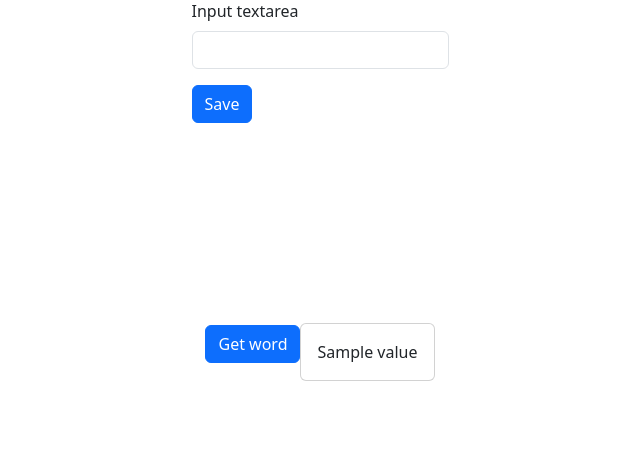
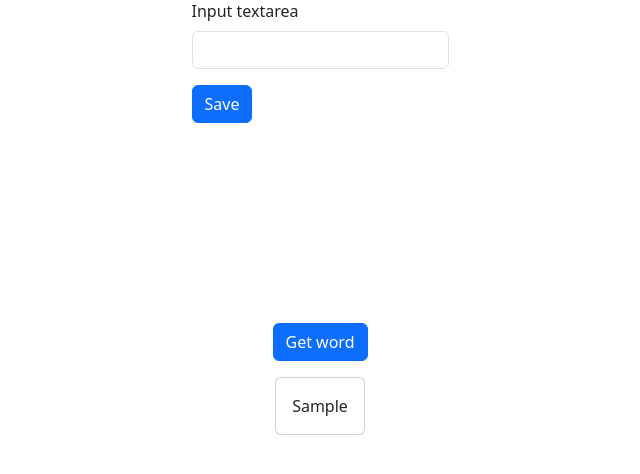
Before and after one commit to Asada19/test, a Django app: template main/templates/index.html in a window 1280 px wide. Shown: the part 201-675 px from the top of the page, without its empty margins (320-960 px from the left). Run offline with Django 4.2, Linux system fonts and the light colour scheme; tables that the repository leaves empty hold one stand-in row (values such as "Sample post"); the template is opened without the code that fills it: values that come from a table or form of the project are taken from there, most other values are stand-ins (such as "Sample title", 1, 10 or a date in 2020).

Commit message:
get query show added values from db

```diff
--- a/main/templates/index.html
+++ b/main/templates/index.html
@@ -18,18 +18,18 @@
         </div>
         <button type="submit" class="btn btn-primary">Save</button>
     </form>
+
 </div>
+
 <div class="wrapper">
-    <div class="mb-3">
-        <button type="submit" class="btn btn-primary">Get word</button>
+        <div class="mb-3">
+        <button type="reset" class="btn btn-primary" onclick="location.href='{% url  "input_value" %}'">Get word</button>
     </div>
-    {% for i in values %}
-  <div class="card">
-    <div class="card-body">
-      {{ i.value }}
+    <div>
+        <div class="card">
+            <div class="card-body">{{ value }}</div>
+        </div>
     </div>
-  </div>
-{% endfor %}
 </div>
 </body>
 </html>
@@ -44,5 +44,11 @@
     align-items: center;
     justify-content: center;
     margin-top: 200px;
+    flex-direction: column;
+}
+.card {
+    display: flex;
+    align-items: center;
+    justify-content: center;
 }
 </style>
--- a/main/urls.py
+++ b/main/urls.py
@@ -1,9 +1,6 @@
 from django.urls import path
-from .views import InputValueView, OutputValueView
+from .views import InputValueView
 
 urlpatterns = [
-    # path('', index, name='index'),
-    # path('last_input/', InputValueView.as_view(), name='get_last_input')
     path('', InputValueView.as_view(), name='input_value'),
-    path('output', OutputValueView.as_view(), name='output_value')
 ]
```
Also changed, not shown: main/templates/last_input.html (deleted, +0 -11 lines), main/views.py (+5 -10 lines).
